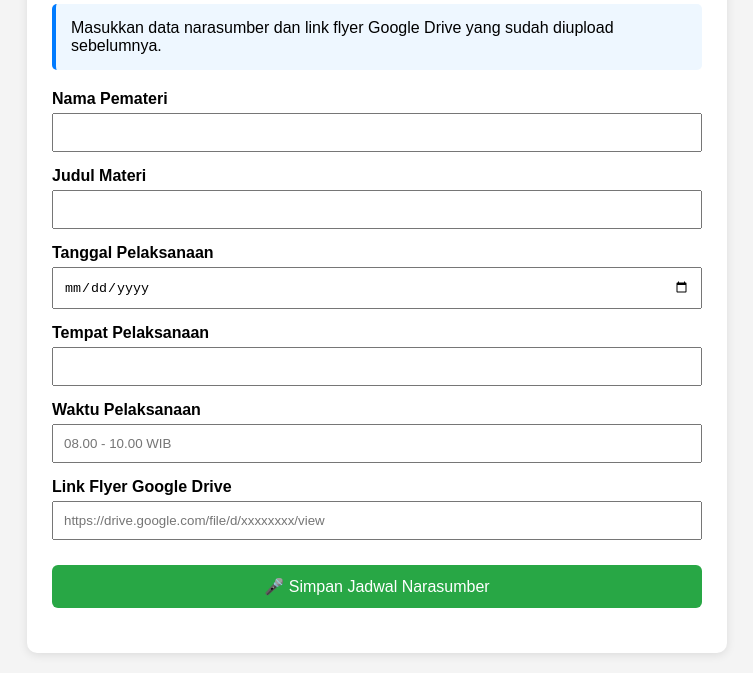
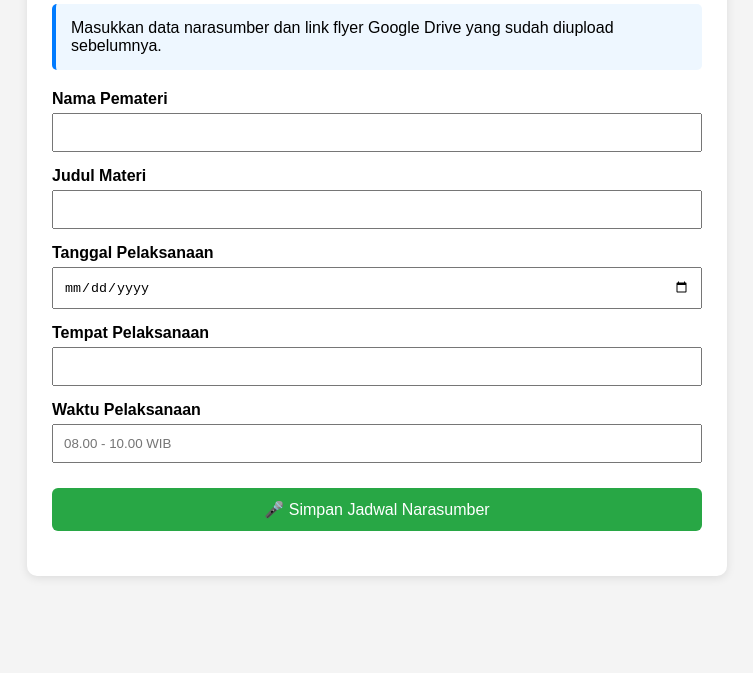
Before and after one commit to Rendidotcom/kombel-ice-saf, a website: page frontend/narasumber.html in a window 1280 px wide. Shown: the part 185-858 px from the top of the page, without its empty margins (263-1016 px from the left). After the commit the page ends 800 px from the top, so only its background shows below. Drawn offline with Linux system fonts and the light colour scheme.

Commit message:
Update narasumber.html

```diff
--- a/frontend/narasumber.html
+++ b/frontend/narasumber.html
@@ -181,15 +181,6 @@ required
 
 >
 
-<label>Link Flyer Google Drive</label>
-<input
-type="text"
-id="imageUrl"
-placeholder="https://drive.google.com/file/d/xxxxxxxx/view"
-required
-
->
-
 <button type="submit">
 
 🎤 Simpan Jadwal Narasumber
```
